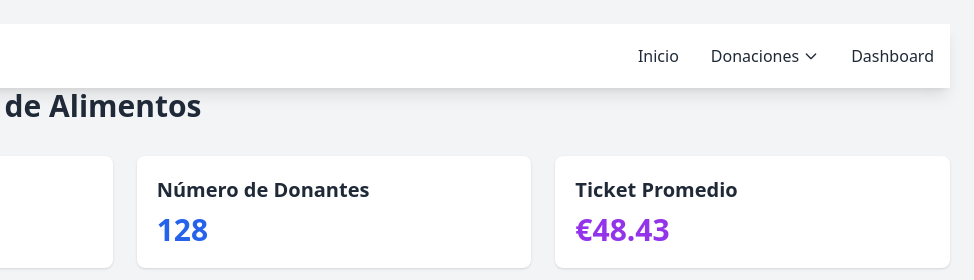
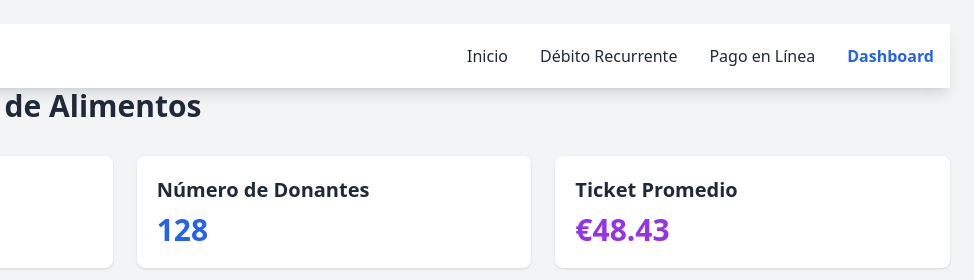
Before and after one commit to egudino484/hackathon-baq, a plain HTML site: page frontend/dashboard.html in a window 1280 px wide. Shown: the top 280 px of the page, 306-1280 px from the left. Drawn offline with nearby package versions, Linux system fonts and the light colour scheme.

Commit message:
Frontend: nav bar simple

```diff
--- a/frontend/navbar.html
+++ b/frontend/navbar.html
@@ -10,21 +10,8 @@
             <!-- Menú Desktop -->
             <div class="hidden md:flex items-center space-x-8">
                 <a href="index.html" class="nav-link">Inicio</a>
-
-                <!-- Dropdown Donaciones -->
-                <div class="relative" @mouseenter="dropdownOpen = true" @mouseleave="dropdownOpen = false">
-                    <button class="nav-link flex items-center">
-                        Donaciones
-                        <svg class="ml-1 h-4 w-4" fill="none" stroke="currentColor" viewBox="0 0 24 24">
-                            <path stroke-linecap="round" stroke-linejoin="round" stroke-width="2" d="M19 9l-7 7-7-7"/>
-                        </svg>
-                    </button>
-
-                    <div x-show="dropdownOpen" class="absolute right-0 mt-2 w-48 bg-white rounded-md shadow-lg py-1">
-                        <a href="donacion_recurrente.html" class="block px-4 py-2 text-gray-700 hover:bg-gray-100">Débito Recurrente</a>
-                        <a href="pago_en_linea.html" class="block px-4 py-2 text-gray-700 hover:bg-gray-100">Pago en Línea</a>
-                    </div>
-                </div>
+                <a href="donacion_recurrente.html" class="nav-link">Débito Recurrente</a>
+                <a href="pago_en_linea.html" class="nav-link">Pago en Línea</a>
 
                 <a href="dashboard.html" class="nav-link">Dashboard</a>
             </div>
@@ -32,7 +19,7 @@
             <!-- Botón Mobile -->
             <button @click="isOpen = !isOpen" class="md:hidden p-2 rounded-lg text-gray-600 hover:bg-gray-100">
                 <svg class="h-6 w-6" fill="none" stroke="currentColor" viewBox="0 0 24 24">
-                    <path stroke-linecap="round" stroke-linejoin="round" stroke-width="2" d="M4 6h16M4 12h16M4 18h16"/>
+                    <path stroke-linecap="round" stroke-linejoin="round" stroke-width="2" d="M4 6h16M4 12h16M4 18h16" />
                 </svg>
             </button>
         </div>
@@ -43,16 +30,20 @@
                 <a href="index.html" class="nav-link block px-3 py-2">Inicio</a>
 
                 <div class="relative">
-                    <button @click="dropdownOpen = !dropdownOpen" class="nav-link w-full flex justify-between items-center px-3 py-2">
+                    <button @click="dropdownOpen = !dropdownOpen"
+                        class="nav-link w-full flex justify-between items-center px-3 py-2">
                         Donaciones
-                        <svg class="h-4 w-4" :class="{ 'transform rotate-180': dropdownOpen }" fill="none" stroke="currentColor" viewBox="0 0 24 24">
-                            <path stroke-linecap="round" stroke-linejoin="round" stroke-width="2" d="M19 9l-7 7-7-7"/>
+                        <svg class="h-4 w-4" :class="{ 'transform rotate-180': dropdownOpen }" fill="none"
+                            stroke="currentColor" viewBox="0 0 24 24">
+                            <path stroke-linecap="round" stroke-linejoin="round" stroke-width="2" d="M19 9l-7 7-7-7" />
                         </svg>
                     </button>
 
                     <div x-show="dropdownOpen" class="pl-4">
-                        <a href="donacion_recurrente.html" class="block px-3 py-2 text-sm text-gray-600 hover:bg-gray-50">Débito Recurrente</a>
-                        <a href="pago_en_linea.html" class="block px-3 py-2 text-sm text-gray-600 hover:bg-gray-50">Pago en Línea</a>
+                        <a href="donacion_recurrente.html"
+                            class="block px-3 py-2 text-sm text-gray-600 hover:bg-gray-50">Débito Recurrente</a>
+                        <a href="pago_en_linea.html" class="block px-3 py-2 text-sm text-gray-600 hover:bg-gray-50">Pago
+                            en Línea</a>
                     </div>
                 </div>
 
```
